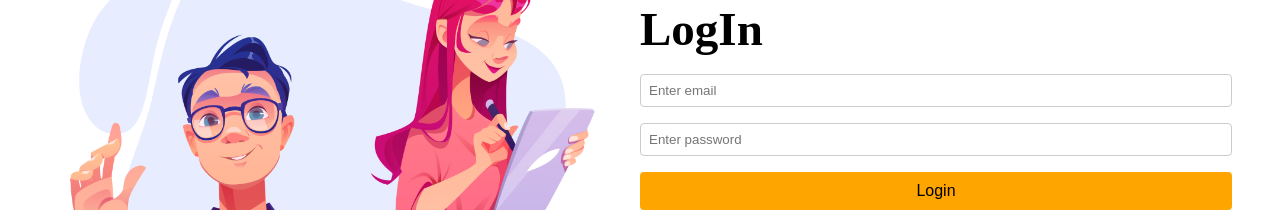
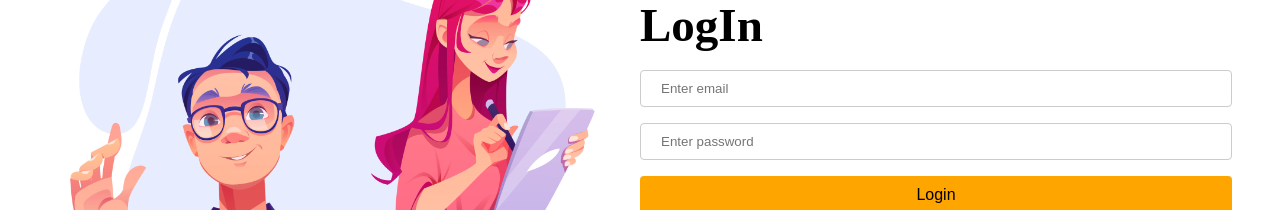
Before and after one commit to HikmaAnwar/simple-react-design, a React (Create React App) app: page /login in a window 1280 px wide. Shown: the part 266-476 px from the top of the page. Built offline with nearby package versions, Linux system fonts and the light colour scheme.

Commit message:
fix: minor change

```diff
--- a/src/allStylesAndComponents/login.module.css
+++ b/src/allStylesAndComponents/login.module.css
@@ -22,11 +22,13 @@
 
 .inputemail, .inputpassword, .inputforgotemail {
     width: 100%;
-    padding: 8px;
+    padding: 10px 20px;
     margin: 8px 0;
     box-sizing: border-box;
     border: 1px solid #ccc;
     border-radius: 4px;
+    height: fit-content;
+
 }
 
 .logbutton, .sendbutton, .closebutton {
--- a/src/allStylesAndComponents/signup.module.css
+++ b/src/allStylesAndComponents/signup.module.css
@@ -13,6 +13,7 @@
 .imageContainer img {
     max-width: 100%;
     height: auto;
+
 }
 
 .formContainer {
@@ -28,7 +29,7 @@
     box-sizing: border-box;
     border: 1px solid #ccc;
     border-radius: 4px;
-
+    height:fit-content;
 }
 
 .signupbutton {
```
